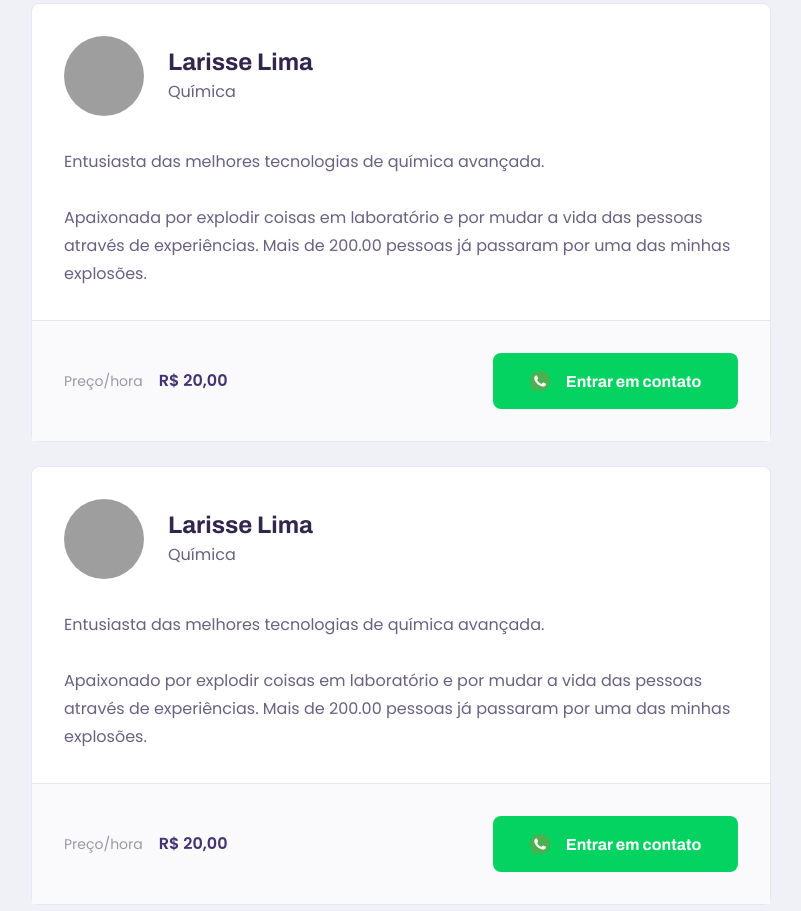
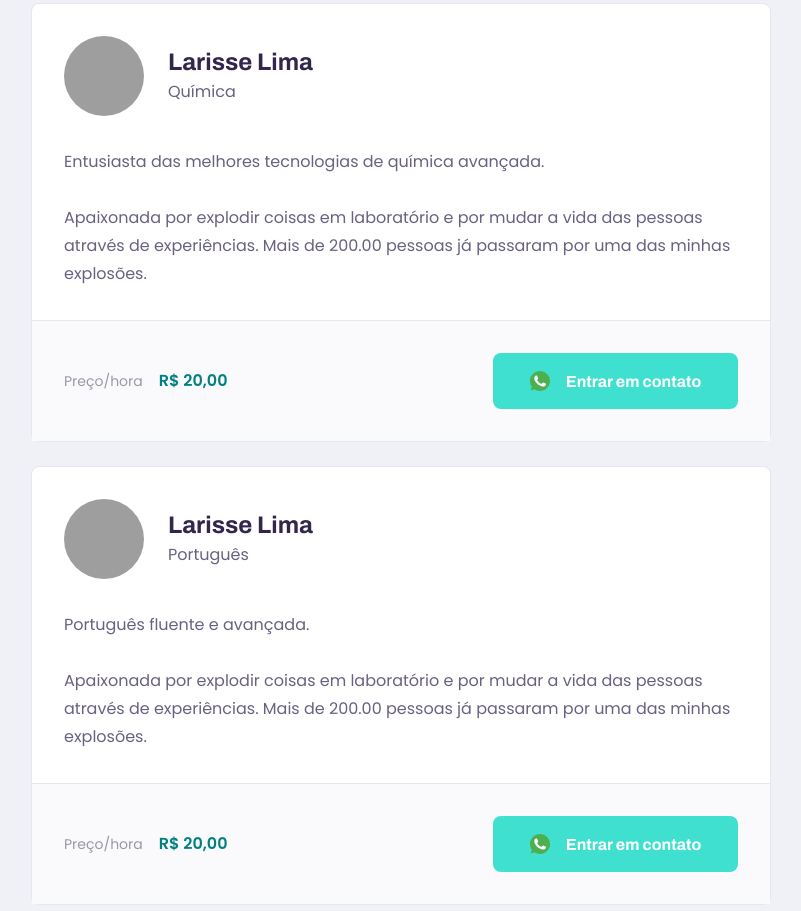
Before and after one commit to LarisseLima/nlw-02, a plain HTML site: page study.html in a window 1280 px wide. Shown: the part 393-1304 px from the top of the page, without its empty margins (239-1040 px from the left). Drawn offline with Linux system fonts and the light colour scheme; grey boxes are pictures that could not be loaded.

Commit message:
Edita cores no Css

```diff
--- a/study.html
+++ b/study.html
@@ -78,7 +78,7 @@
             <article class="teacher-item">
 
                 <header>
-                    <img src="https://www.flaticon.com/premium-icon/icons/svg/3220/3220369.svg" alt="Larisse">
+                    <img src="https://www.flaticon.com/premium-icon/icons/svg/3273/3273087.svg" alt="Imagem de mulher">
                     <div>
                         <strong>Larisse Lima</strong>
                         <span>Química</span>
@@ -103,17 +103,17 @@
             <article class="teacher-item">
 
                 <header>
-                    <img src="https://www.flaticon.com/premium-icon/icons/svg/3220/3220369.svg" alt="Larisse">
+                    <img src="https://image.flaticon.com/icons/svg/1995/1995539.svg" alt="Imagem de mulher">
                     <div>
                         <strong>Larisse Lima</strong>
-                        <span>Química</span>
+                        <span>Português</span>
                     </div>
                 </header>
 
                 <p>
-                    Entusiasta das melhores tecnologias de química avançada.
+                    Português fluente e avançada.
                     <br><br>
-                    Apaixonado por explodir coisas em laboratório e por mudar a vida das pessoas através de
+                    Apaixonada por explodir coisas em laboratório e por mudar a vida das pessoas através de
                     experiências.
                     Mais de 200.00 pessoas já passaram por uma das minhas explosões.
                 </p>
--- a/styles/main.css
+++ b/styles/main.css
@@ -1,11 +1,11 @@
 :root {
     --color-background: #F0F0F7;
     --color-primary-lighter: #a07ef0;
-    --color-primary-light: #916BEA;
-    --color-primary: #453272;
+    --color-primary-light: #008000;
+    --color-primary: #008080;
     --color-primary-dark: #774DD6;
     --color-primary-darker: #6842c2;
-    --color-secondary: #04D361;
+    --color-secondary: #40E0D0;
     --color-secondary-dark: #04D361;
     --color-title-in-primary: #FFFFFF;
     --color-text-in-primary: #D4C2FF;
```
